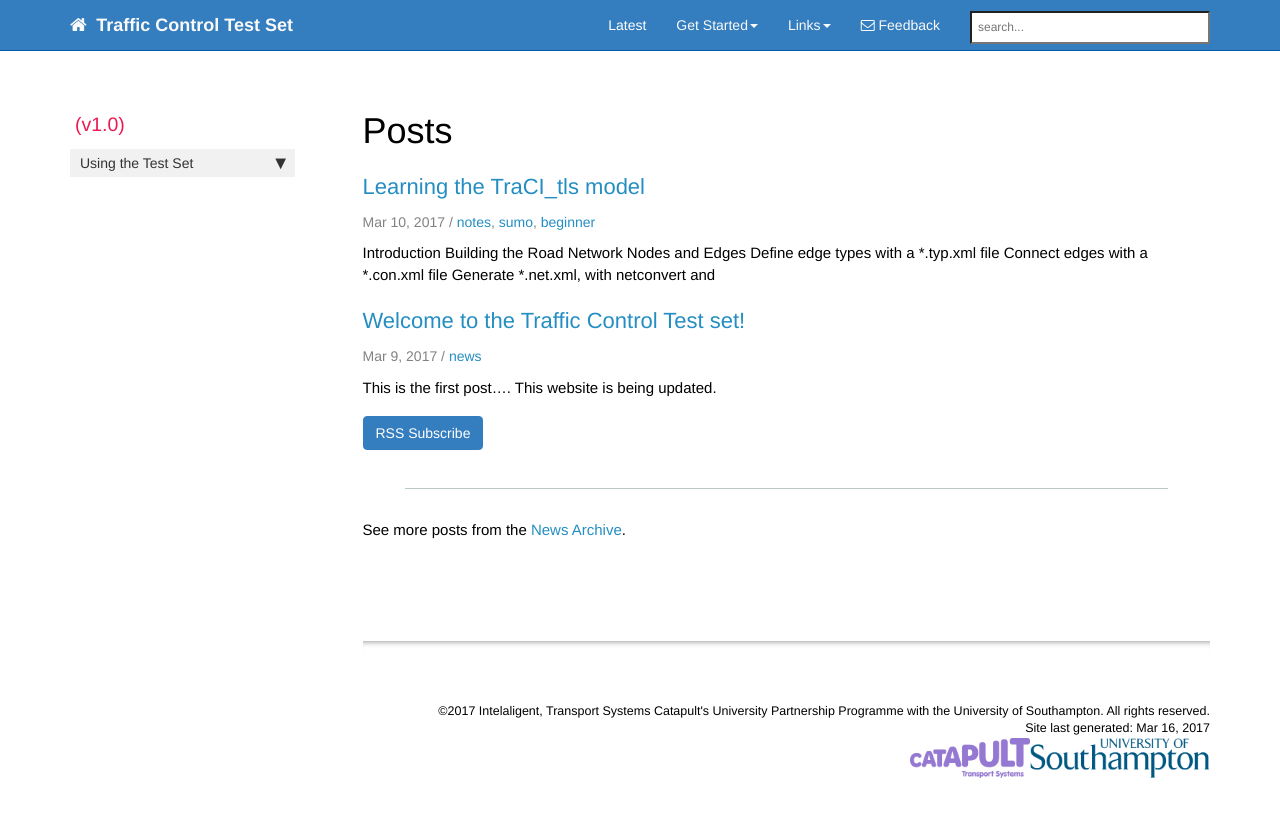
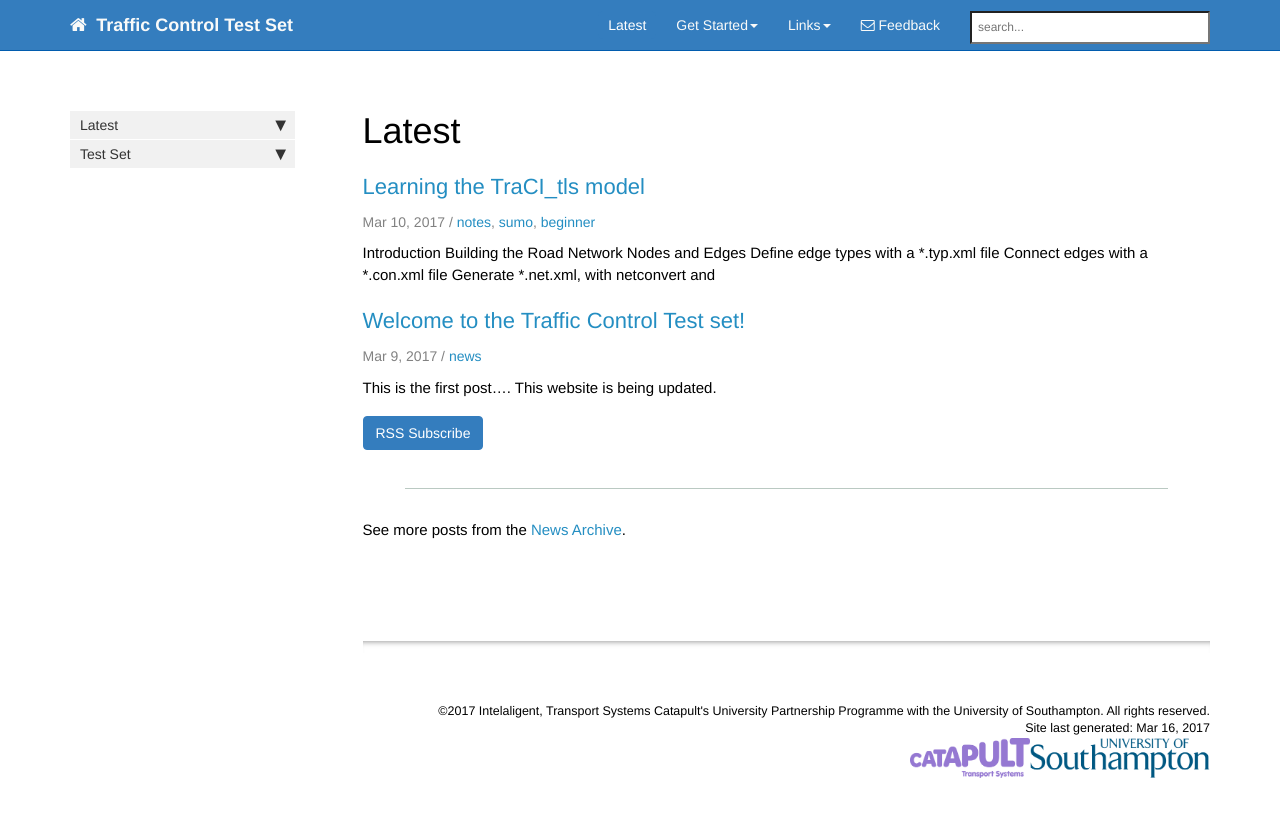
Before and after one commit to intelaligent/tctb, a Jekyll site: the page built from docs/pages/news/news.html, in a window 1280 px wide. Shown: the top 817 px of the page. Built offline with Jekyll 4.4.1, drawn with Linux system fonts in a browser that asks for light colours; nearby versions of some CDN libraries; comment, search, counter and statistics services are not loaded.

Commit message:
update link titles

```diff
--- a/docs/pages/news/news.html
+++ b/docs/pages/news/news.html
@@ -1,6 +1,6 @@
 ---
-title: Posts
-sidebar: t1_sidebar
+title: Latest
+sidebar: home_sidebar
 keywords: news, blog, updates, release notes, announcements
 permalink: news.html
 toc: false
--- a/docs/pages/news/news_archive.html
+++ b/docs/pages/news/news_archive.html
@@ -1,5 +1,5 @@
 ---
-title: News
+title: Latest
 sidebar: mydoc_sidebar
 keywords: news, blog, updates, release notes, announcements
 permalink: news_archive.html
@@ -13,7 +13,7 @@ folder: news
 
 
     <section id="archive">
-        <h3>This year's posts</h3>
+        <!-- <h3>This year's posts</h3> -->
         {%for post in site.posts %}
         {% unless post.next %}
         <ul class="this">
```
